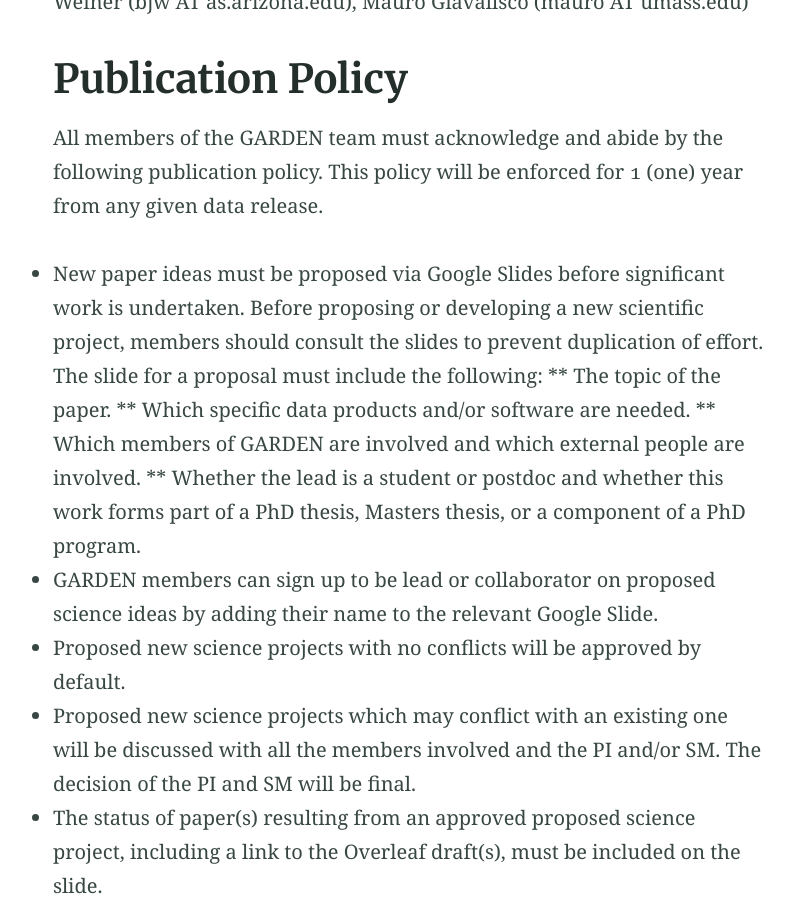
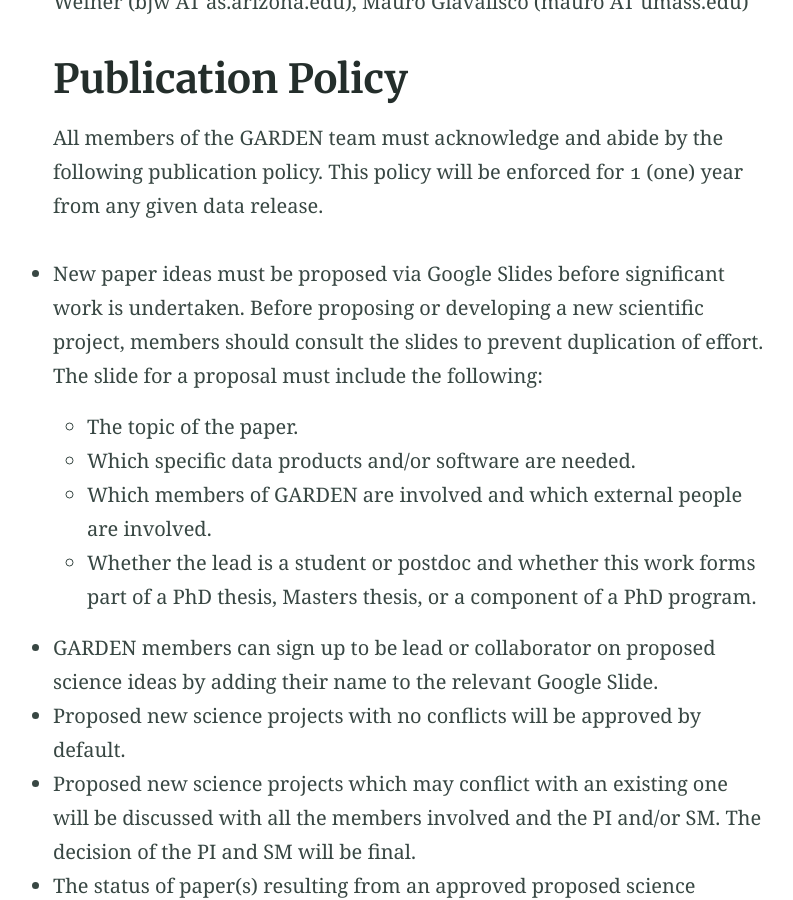
Before and after one commit to JWST2123/garden.github.io, a Jekyll site: the page built from codeofconduct.md, in a window 1280 px wide and 900 px high, scrolled down 976 px. Shown: the whole window, without its empty margins (230-1023 px from the left). Built offline with Jekyll 4.4.1, drawn with Linux system fonts in a browser that asks for light colours.

```diff
--- a/codeofconduct.md
+++ b/codeofconduct.md
@@ -24,10 +24,10 @@ Steering Committee (SC) (garden_steering AT maillist.stsci.edu): PI, SM, Mia Bov
 All members of the GARDEN team must acknowledge and abide by the following publication policy.  This policy will be enforced for 1 (one) year from any given data release.
 
 * New paper ideas must be proposed via Google Slides before significant work is undertaken. Before proposing or developing a new scientific project, members should consult the slides to prevent duplication of effort. The slide for a proposal must include the following:
-** The topic of the paper.
-** Which specific data products and/or software are needed.
-** Which members of GARDEN are involved and which external people are involved.
-** Whether the lead is a student or postdoc and whether this work forms part of a PhD thesis, Masters thesis, or a component of a PhD program.
+  * The topic of the paper.
+  * Which specific data products and/or software are needed.
+  * Which members of GARDEN are involved and which external people are involved.
+  * Whether the lead is a student or postdoc and whether this work forms part of a PhD thesis, Masters thesis, or a component of a PhD program.
 * GARDEN members can sign up to be lead or collaborator on proposed science ideas by adding their name to  the relevant Google Slide.
 * Proposed new science projects with no conflicts will be approved by default.
 * Proposed new science projects which may conflict with an existing one will be discussed with all the members involved and the PI and/or SM. The decision of the PI and SM will be final.
```
